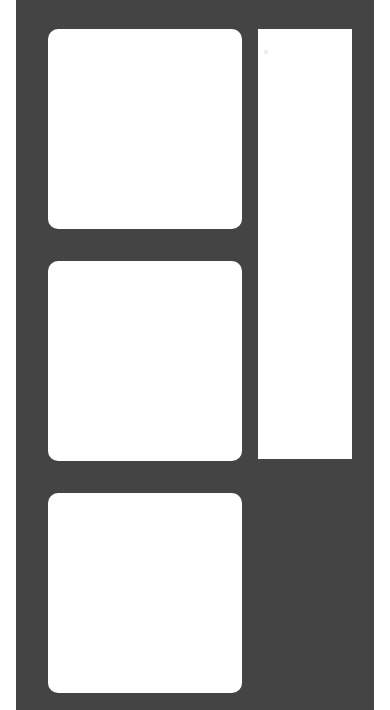
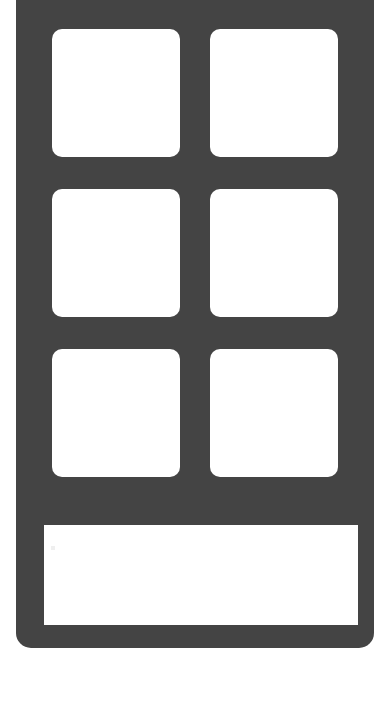
Before and after one commit to adilamin-dev/Osmtask-agency, a plain HTML site: page index.html in a window 390 px wide. Shown: the part 674-1384 px from the top of the page. After the commit the page ends 1322 px from the top, so only its background shows below. Drawn offline with nearby package versions, Linux system fonts and the light colour scheme.

Commit message:
Service Dashboard responcive completed.

```diff
--- a/app/scss/abstracts/_responsive.scss
+++ b/app/scss/abstracts/_responsive.scss
@@ -158,6 +158,53 @@
                     .s-button:nth-child(3){
                         margin-right: 0.8rem;
                     }
+                    .service-content-wraper{
+                        width: 100%;
+                        padding: 0.4em;
+                        .service-contents{
+                            h2{
+                                text-align: center;
+                                color: $lite-color;
+                            }
+                            p{
+                                text-align: center;
+                                padding-left: 2em;
+                                padding-right: 2em;
+                                color: $lite-color;
+                            }
+                        }
+                        .sitems-wraperbox{
+                            display: flex;
+                            flex-direction: column;
+                            .sitems-boxes{
+                                width: 100%;
+                                display: flex;
+                                flex-wrap: wrap;
+                                justify-content: space-around;
+                                align-content: space-around;
+                                align-items: center;
+                                margin-top: 1rem;
+                                .sitem-box{
+                                    background-color: #ffffff;
+                                    height: 180px;
+                                    width: 180px;
+                                    border-radius: 10px;
+                                    margin-top: 1rem;
+                                    margin-bottom: 1rem;
+                                    margin-left: 0.6rem;
+                                    margin-right: 0.6rem;
+                                }
+                            }
+                            .service-contact-box{
+                                width: 100%;
+                                background-color: #ffffff;
+                                padding: 0.4em;
+                                height: 100px;
+                                margin-top: 2rem;
+                                margin-left: 0.4rem;
+                            }
+                        }
+                    }
                 }
             }
         }
@@ -260,8 +307,9 @@
                         }
                         .sitems-wraperbox{
                             display: flex;
+                            flex-direction: column;
                             .sitems-boxes{
-                                width: 68%;
+                                width: 100%;
                                 display: flex;
                                 flex-wrap: wrap;
                                 justify-content: space-around;
@@ -270,8 +318,8 @@
                                 margin-top: 1rem;
                                 .sitem-box{
                                     background-color: #ffffff;
-                                    height: 200px;
-                                    width: 200px;
+                                    height: 128px;
+                                    width: 128px;
                                     border-radius: 10px;
                                     margin-top: 1rem;
                                     margin-bottom: 1rem;
@@ -280,10 +328,10 @@
                                 }
                             }
                             .service-contact-box{
-                                width: 32%;
+                                width: 100%;
                                 background-color: #ffffff;
                                 padding: 0.4em;
-                                height: 430px;
+                                height: 100px;
                                 margin-top: 2rem;
                                 margin-left: 0.4rem;
                             }
--- a/app/scss/layout/_section2.scss
+++ b/app/scss/layout/_section2.scss
@@ -80,8 +80,8 @@ body{
                             margin-top: 1rem;
                             .sitem-box{
                                 background-color: #ffffff;
-                                height: 200px;
-                                width: 200px;
+                                height: 180px;
+                                width: 180px;
                                 border-radius: 10px;
                                 margin-top: 1rem;
                                 margin-bottom: 1rem;
@@ -93,7 +93,7 @@ body{
                             width: 32%;
                             background-color: #ffffff;
                             padding: 0.4em;
-                            height: 430px;
+                            height: 394px;
                             margin-top: 2rem;
                             margin-left: 0.4rem;
                         }
```
Also changed, not shown: dist/css/style.css, 1 other file.
